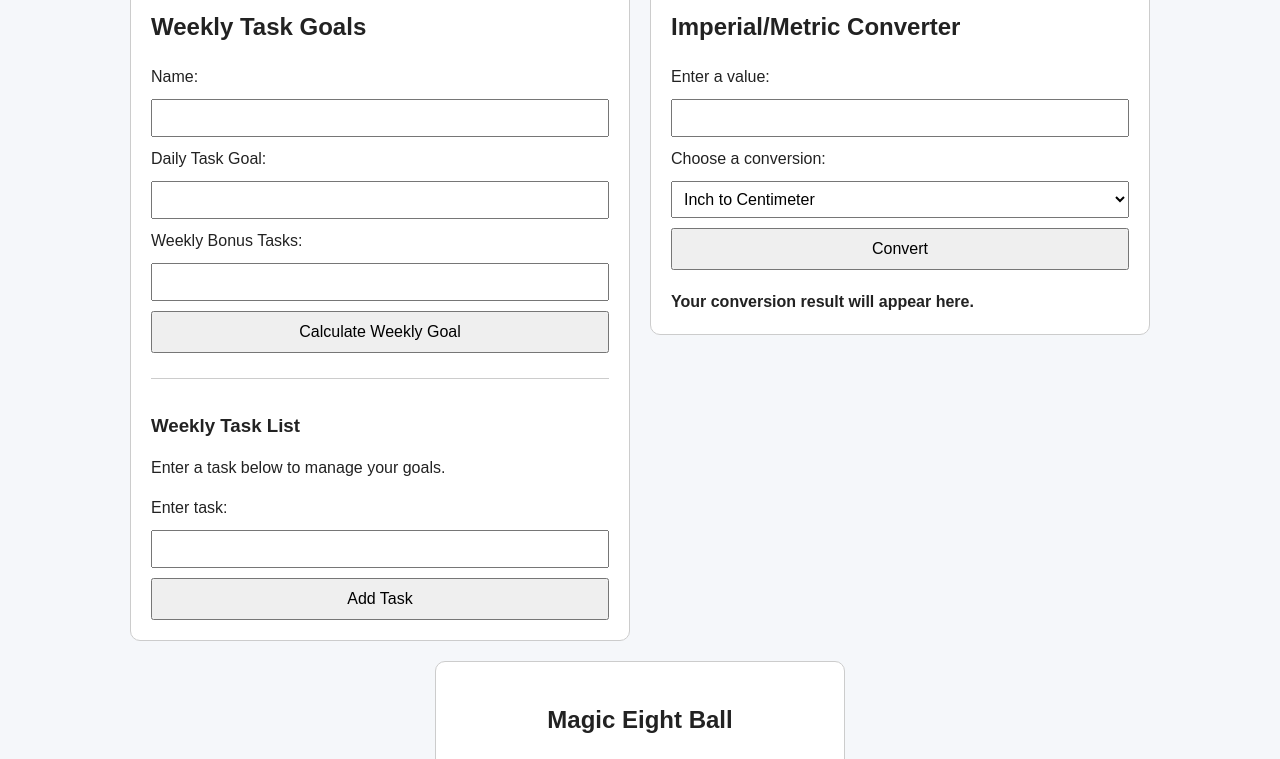
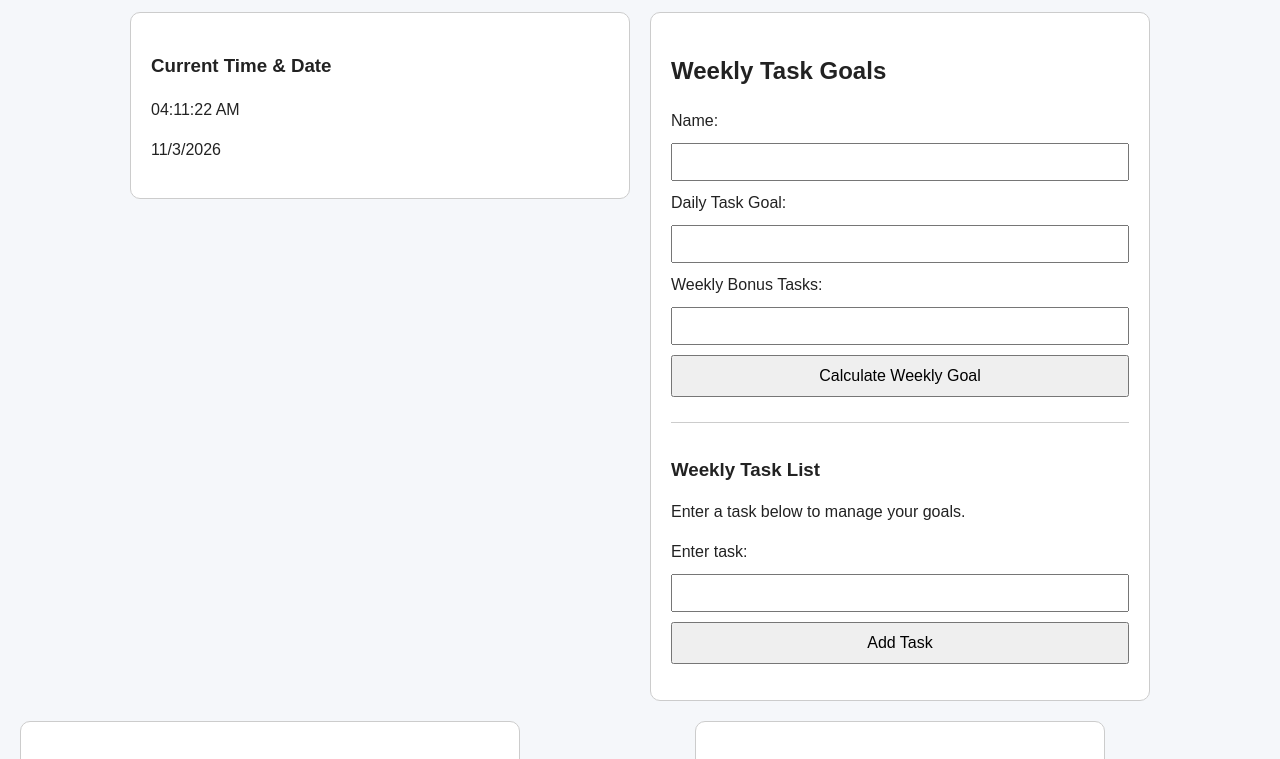
Before and after one commit to JJlee10/metric-converter, a plain HTML site: page index.html in a window 1280 px wide. Shown: the part 123-882 px from the top of the page. Drawn offline with Linux system fonts and the light colour scheme.

Commit message:
Implemented real-time clock and date component

````diff
--- a/index.html
+++ b/index.html
@@ -1,12 +1,18 @@
-
+```html
 <!DOCTYPE html>
 <html lang="en">
+
 <head>
     <meta charset="UTF-8">
     <meta name="viewport" content="width=device-width, initial-scale=1.0">
+
     <title>Interactive Dashboard</title>
 
+    <!-- Existing CSS -->
     <link rel="stylesheet" href="css/magic-eight-ball.css">
+
+    <!-- New Digital Clock CSS -->
+    <link rel="stylesheet" href="css/digital-clock.css">
 
     <style>
         * {
@@ -117,6 +123,7 @@
             display: none;
         }
 
+        /* Responsive Design */
         @media (max-width: 600px) {
             body {
                 margin: 10px;
@@ -131,12 +138,32 @@
             }
         }
     </style>
+
+    <!-- JavaScript Files -->
+    <script src="js/task-manager.js" defer></script>
+    <script src="metric-converter.js" defer></script>
+    <script src="js/magic-eight-ball.js" defer></script>
+    <script src="js/digital-clock.js" defer></script>
+
 </head>
 
 <body>
+
     <h1>Dashboard Status</h1>
 
     <main class="row">
+
+        <!-- DIGITAL CLOCK AND DATE -->
+        <section class="col" id="digital-clock">
+
+            <h3>Current Time &amp; Date</h3>
+
+            <p id="clock-face">Loading time...</p>
+
+            <p id="calendar-date">Loading date...</p>
+
+        </section>
+
 
         <!-- WEEKLY TASK GOALS AND M7 TASK MANAGER -->
         <section class="col" id="weekly-tasks">
@@ -144,23 +171,36 @@
             <h2>Weekly Task Goals</h2>
 
             <form id="goal-form">
+
                 <label for="user-name">Name:</label>
                 <input type="text" id="user-name" required>
 
                 <label for="daily-goal">Daily Task Goal:</label>
-                <input type="number" id="daily-goal"
-                       min="0" step="1" required>
+                <input
+                    type="number"
+                    id="daily-goal"
+                    min="0"
+                    step="1"
+                    required
+                >
 
                 <label for="bonus-tasks">Weekly Bonus Tasks:</label>
-                <input type="number" id="bonus-tasks"
-                       min="0" step="1" required>
+                <input
+                    type="number"
+                    id="bonus-tasks"
+                    min="0"
+                    step="1"
+                    required
+                >
 
                 <button type="submit" id="goal-btn">
                     Calculate Weekly Goal
                 </button>
+
             </form>
 
             <p id="goal-message" aria-live="polite"></p>
+
 
             <!-- M7 REQUIRED TASK MANAGER INTERFACE -->
             <div id="task-list">
@@ -170,6 +210,7 @@
                 <p>Enter a task below to manage your goals.</p>
 
                 <form id="task-form">
+
                     <label for="task-name">Enter task:</label>
 
                     <input
@@ -181,12 +222,15 @@
                     <button type="submit" id="add-task">
                         Add Task
                     </button>
+
                 </form>
 
-                <!-- JavaScript creates the UL here. -->
+                <!-- JavaScript creates the task list here. -->
 
             </div>
+
         </section>
+
 
         <!-- IMPERIAL / METRIC CONVERTER -->
         <section class="col" id="metric-converter">
@@ -209,6 +253,7 @@
                 </label>
 
                 <select id="conversion-type">
+
                     <option value="inch-to-centimeter">
                         Inch to Centimeter
                     </option>
@@ -240,17 +285,21 @@
                     <option value="kilometer-to-mile">
                         Kilometer to Mile
                     </option>
+
                 </select>
 
                 <button type="submit" id="convert-button">
                     Convert
                 </button>
+
             </form>
 
             <div id="conversion-result" aria-live="polite">
                 Your conversion result will appear here.
             </div>
+
         </section>
+
 
         <!-- MAGIC EIGHT BALL -->
         <section class="col" id="magic-eight-ball">
@@ -274,6 +323,7 @@
                 >
 
                 <div id="magicEightBall">
+
                     <div id="circle"></div>
 
                     <img
@@ -281,6 +331,7 @@
                         src="img/magic-eight-ball.png"
                         alt="Magic Eight Ball"
                     >
+
                 </div>
 
                 <button id="reset" name="reset" type="reset">
@@ -292,14 +343,12 @@
                 </button>
 
             </form>
+
         </section>
 
     </main>
 
-    <!-- Load each JavaScript file only once. -->
-    <script src="js/task-manager.js" defer></script>
-    <script src="metric-converter.js" defer></script>
-    <script src="js/magic-eight-ball.js" defer></script>
+</body>
 
-</body>
 </html>
+```
--- a/metric-converter.js
+++ b/metric-converter.js
@@ -94,3 +94,63 @@ if (
         conversionResult.textContent = resultText;
     });
 }
+"use strict";
+
+// Get the HTML elements
+let clockFace = document.getElementById("clock-face");
+let calendarDate = document.getElementById("calendar-date");
+
+// Function to update the clock and date
+function updateClock() {
+
+    // Create a new Date object
+    let currentDate = new Date();
+
+    // Retrieve the current time
+    let hours = currentDate.getHours();
+    let minutes = currentDate.getMinutes();
+    let seconds = currentDate.getSeconds();
+
+    // Determine AM or PM
+    let session = "AM";
+
+    if (hours >= 12) {
+        session = "PM";
+    }
+
+    // Convert military time to 12-hour time
+    if (hours === 0) {
+        hours = 12;
+    } else if (hours > 12) {
+        hours = hours - 12;
+    }
+
+    // Add leading zeros when needed
+    if (hours < 10) {
+        hours = "0" + hours;
+    }
+
+    if (minutes < 10) {
+        minutes = "0" + minutes;
+    }
+
+    if (seconds < 10) {
+        seconds = "0" + seconds;
+    }
+
+    // Format the time
+    let timeString = hours + ":" + minutes + ":" + seconds + " " + session;
+
+    // Format the current date
+    let dateString = currentDate.toLocaleDateString();
+
+    // Update the HTML elements
+    clockFace.innerHTML = timeString;
+    calendarDate.innerHTML = dateString;
+}
+
+// Run the clock immediately
+updateClock();
+
+// Update the clock every 1000 milliseconds
+setInterval(updateClock, 1000);
--- a/styles.css
+++ b/styles.css
@@ -39,3 +39,38 @@ margin-top: 20px;
 padding: 10px;
 font-weight: bold;
 }
+
+/* Digital Clock Component */
+
+#digital-clock {
+    background-color: #1e293b;
+    color: white;
+    padding: 25px;
+    margin: 20px auto;
+    border-radius: 12px;
+    text-align: center;
+    max-width: 500px;
+    box-shadow: 0 4px 10px rgba(0, 0, 0, 0.2);
+}
+
+/* Clock Heading */
+#digital-clock h3 {
+    color: #38bdf8;
+    font-size: 24px;
+    margin-bottom: 15px;
+}
+
+/* Time Display */
+#clock-face {
+    font-size: 36px;
+    font-weight: bold;
+    letter-spacing: 2px;
+    margin: 15px 0;
+    color: #ffffff;
+}
+
+/* Date Display */
+#calendar-date {
+    font-size: 18px;
+    color: #cbd5e1;
+}
````
